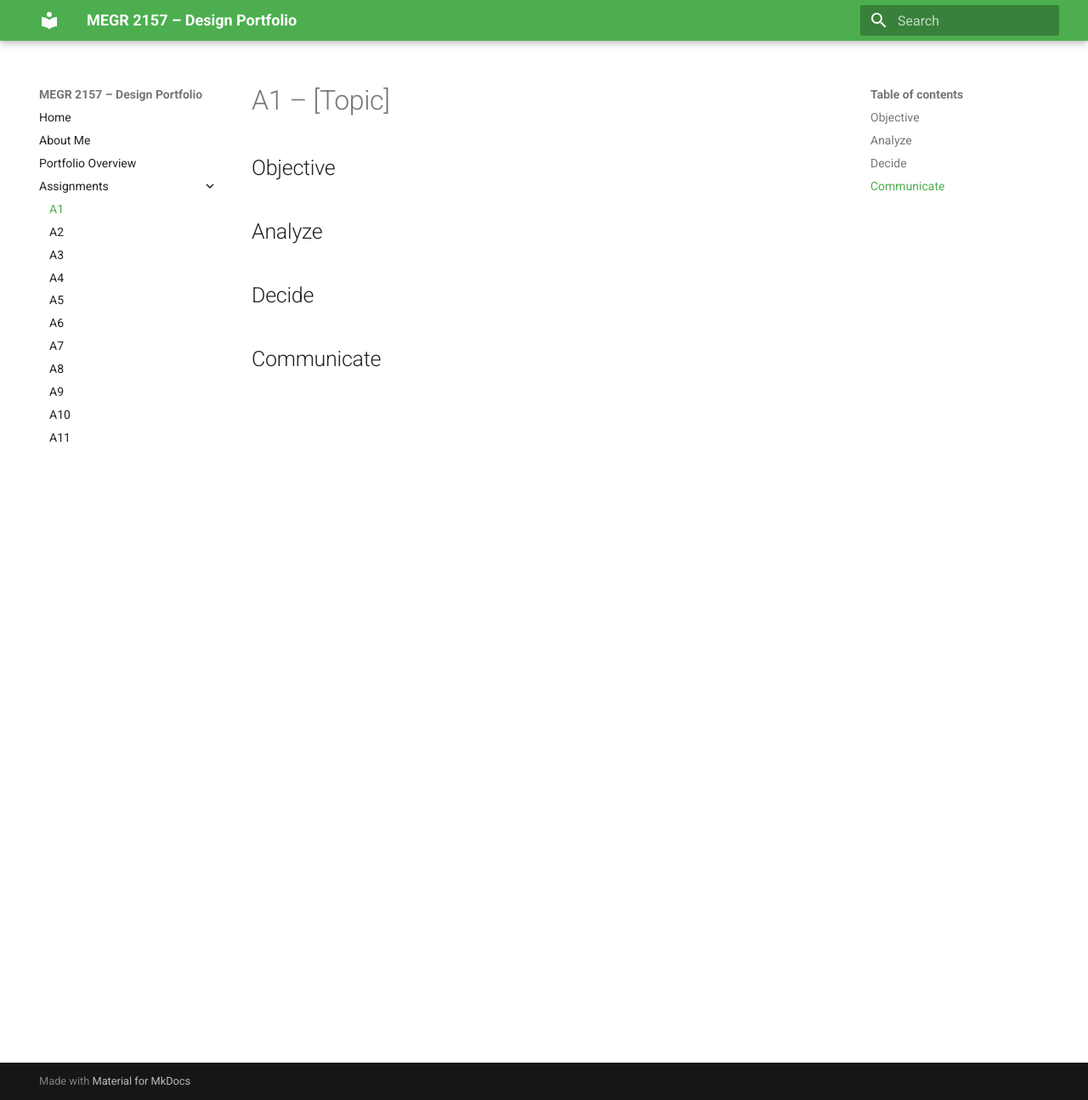
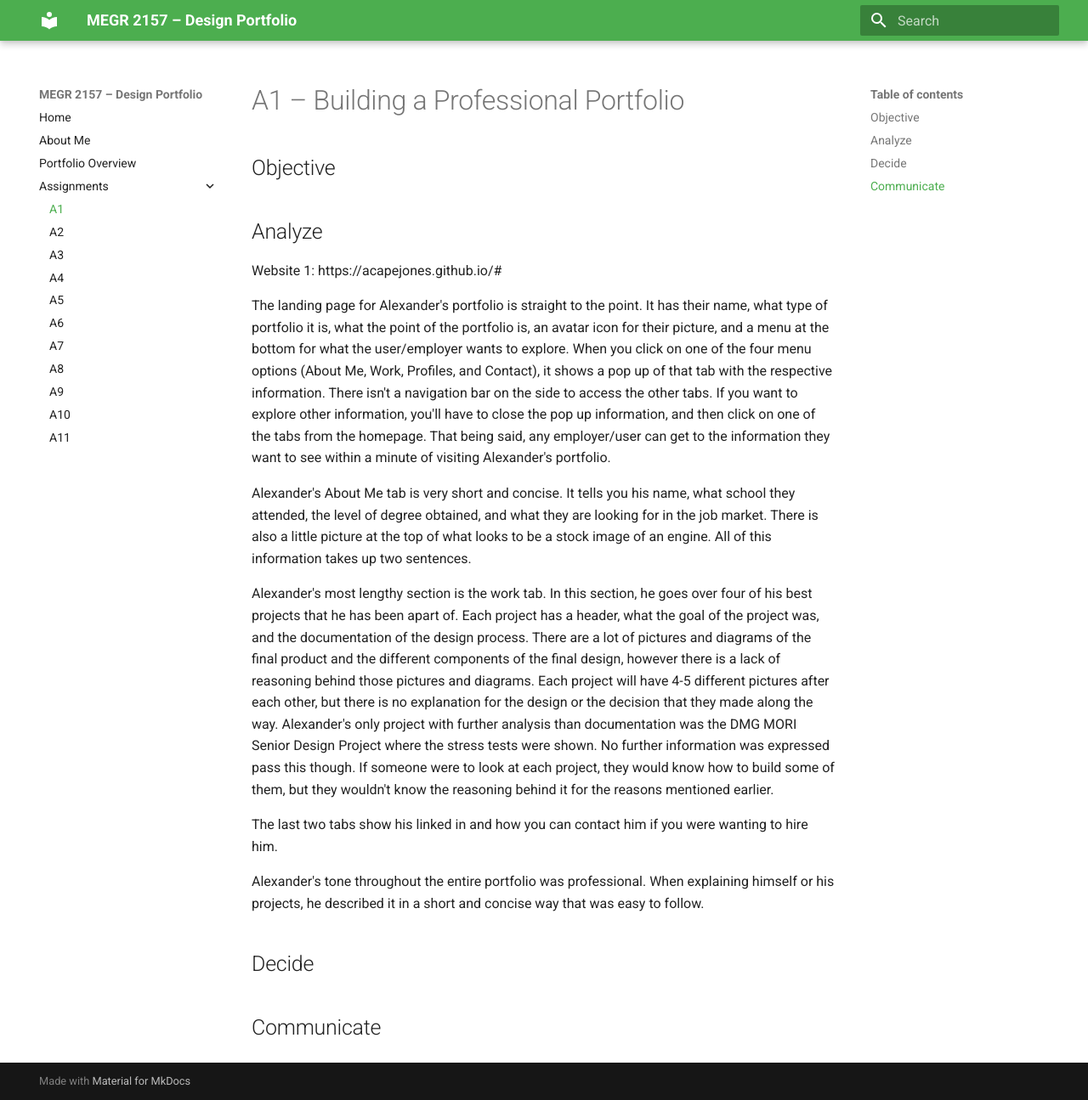
Before and after one commit to AndyChwalik/megr2157-portfolio, an MkDocs documentation site: the page built from docs/assignments/A01/index.md, in a window 1280 px wide and 1295 px high. Shown: the whole window at 85% size. Built offline with MkDocs 1.6.1 and Material for MkDocs 9.7.7, drawn with Linux system fonts in a browser that asks for light colours.

Commit message:
WebOne.md
I did most of the information on the first mechanical engineering portfolio website

```diff
--- a/docs/assignments/A01/index.md
+++ b/docs/assignments/A01/index.md
@@ -1,10 +1,21 @@
-# A1 – [Topic]
+# A1 – Building a Professional Portfolio
 
 ## Objective
 
 
 ## Analyze
 
+Website 1: https://acapejones.github.io/#
+
+The landing page for Alexander's portfolio is straight to the point. It has their name, what type of portfolio it is, what the point of the portfolio is, an avatar icon for their picture, and a menu at the bottom for what the user/employer wants to explore. When you click on one of the four menu options (About Me, Work, Profiles, and Contact), it shows a pop up of that tab with the respective information. There isn't a navigation bar on the side to access the other tabs. If you want to explore other information, you'll have to close the pop up information, and then click on one of the tabs from the homepage. That being said, any employer/user can get to the information they want to see within a minute of visiting Alexander's portfolio.
+
+Alexander's About Me tab is very short and concise. It tells you his name, what school they attended, the level of degree obtained, and what they are looking for in the job market. There is also a little picture at the top of what looks to be a stock image of an engine. All of this information takes up two sentences.
+
+Alexander's most lengthy section is the work tab. In this section, he goes over four of his best projects that he has been apart of. Each project has a header, what the goal of the project was, and the documentation of the design process. There are a lot of pictures and diagrams of the final product and the different components of the final design, however there is a lack of reasoning behind those pictures and diagrams. Each project will have 4-5 different pictures after each other, but there is no explanation for the design or the decision that they made along the way. Alexander's only project with further analysis than documentation was the DMG MORI Senior Design Project where the stress tests were shown. No further information was expressed pass this though. If someone were to look at each project, they would know how to build some of them, but they wouldn't know the reasoning behind it for the reasons mentioned earlier.
+
+The last two tabs show his linked in and how you can contact him if you were wanting to hire him.
+
+Alexander's tone throughout the entire portfolio was professional. When explaining himself or his projects, he described it in a short and concise way that was easy to follow.
 
 ## Decide
 
```
